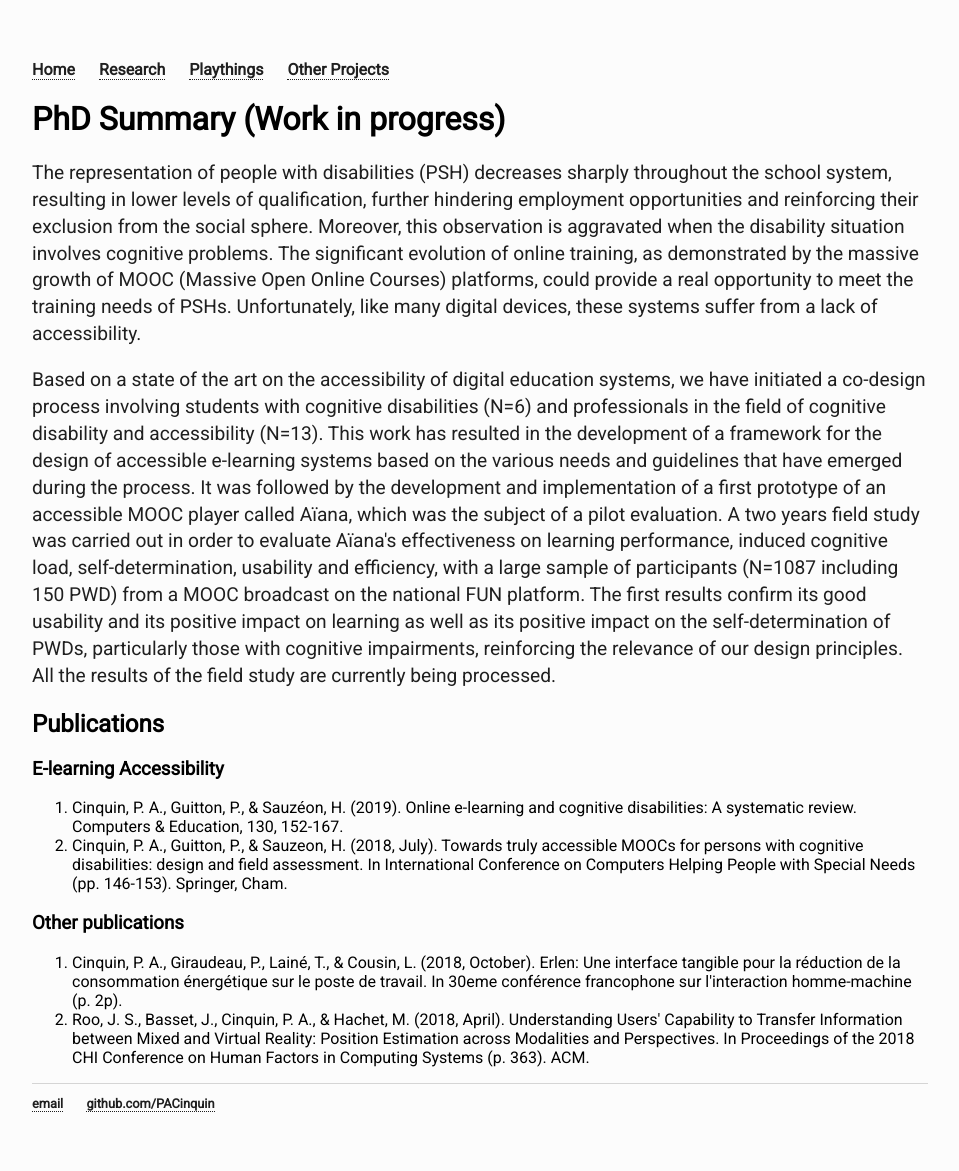
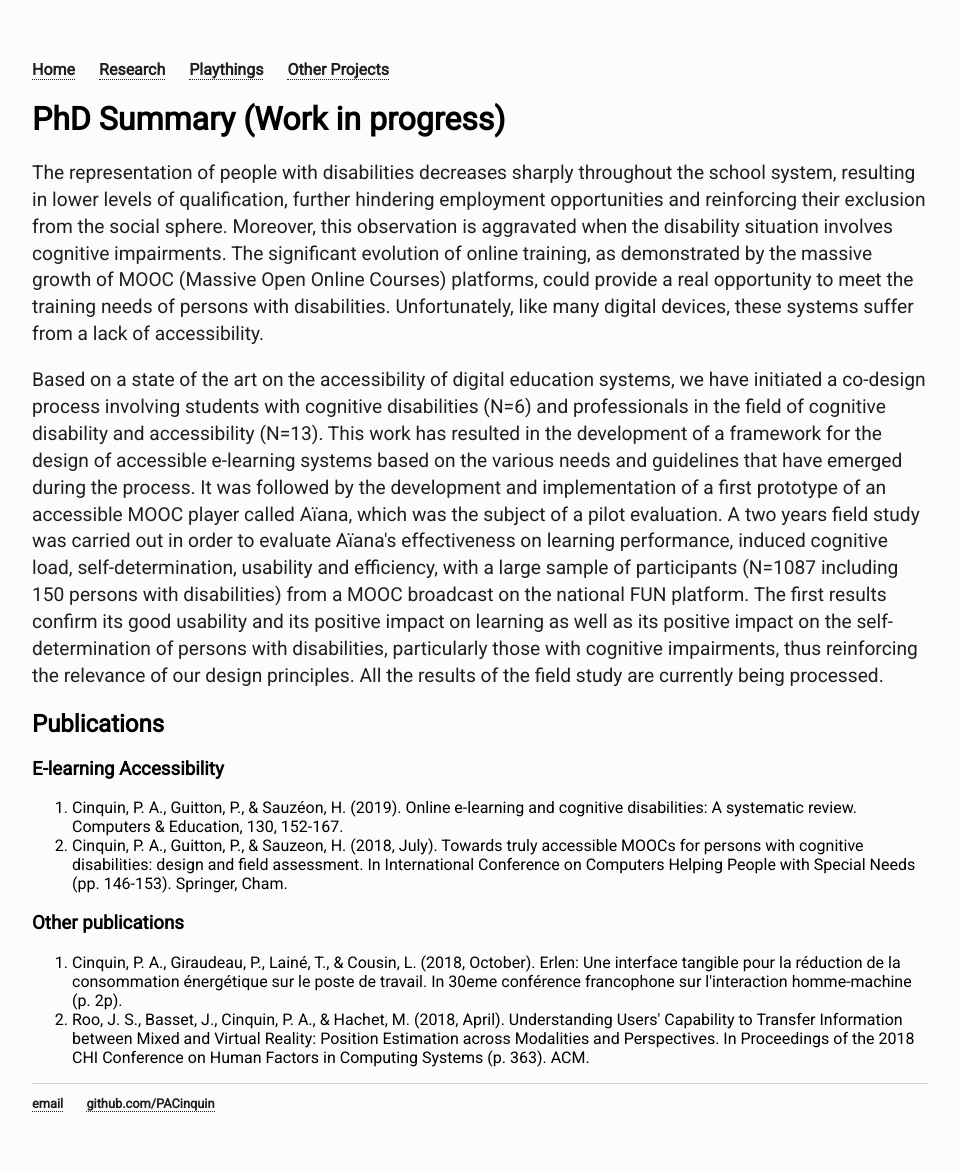
Before and after one commit to PACinquin/pacinquin.github.io, a Jekyll site: the page built from research.html, in a window 1280 px wide. Shown: the whole page, without its empty margins (160-1119 px from the left). Built offline with Jekyll 4.4.1, drawn with Linux system fonts in a browser that asks for light colours.

Commit message:
correction

```diff
--- a/research.html
+++ b/research.html
@@ -4,9 +4,9 @@ title: PAC website - Research
 ---
 <div class="blurb">
 	<h1>PhD Summary (Work in progress)</h1>
-	<p>The representation of people with disabilities (PSH) decreases sharply throughout the school system, resulting in lower levels of qualification, further hindering employment opportunities and reinforcing their exclusion from the social sphere. Moreover, this observation is aggravated when the disability situation involves cognitive problems. The significant evolution of online training, as demonstrated by the massive growth of MOOC (Massive Open Online Courses) platforms, could provide a real opportunity to meet the training needs of PSHs. Unfortunately, like many digital devices, these systems suffer from a lack of accessibility.</p>
+	<p>The representation of people with disabilities decreases sharply throughout the school system, resulting in lower levels of qualification, further hindering employment opportunities and reinforcing their exclusion from the social sphere. Moreover, this observation is aggravated when the disability situation involves cognitive impairments. The significant evolution of online training, as demonstrated by the massive growth of MOOC (Massive Open Online Courses) platforms, could provide a real opportunity to meet the training needs of persons with disabilities. Unfortunately, like many digital devices, these systems suffer from a lack of accessibility.</p>
 
-	<p>Based on a state of the art on the accessibility of digital education systems, we have initiated a co-design process involving students with cognitive disabilities (N=6) and professionals in the field of cognitive disability and accessibility (N=13). This work has resulted in the development of a framework for the design of accessible e-learning systems based on the various needs and guidelines that have emerged during the process. It was followed by the development and implementation of a first prototype of an accessible MOOC player called Aïana, which was the subject of a pilot evaluation. A two years field study was carried out in order to evaluate Aïana's effectiveness on learning performance, induced cognitive load, self-determination, usability and efficiency, with a large sample of participants (N=1087 including 150 PWD) from a MOOC broadcast on the national FUN platform. The first results confirm its good usability and its positive impact on learning as well as its positive impact on the self-determination of PWDs, particularly those with cognitive impairments, reinforcing the relevance of our design principles. All the results of the field study are currently being processed.</p>
+	<p>Based on a state of the art on the accessibility of digital education systems, we have initiated a co-design process involving students with cognitive disabilities (N=6) and professionals in the field of cognitive disability and accessibility (N=13). This work has resulted in the development of a framework for the design of accessible e-learning systems based on the various needs and guidelines that have emerged during the process. It was followed by the development and implementation of a first prototype of an accessible MOOC player called Aïana, which was the subject of a pilot evaluation. A two years field study was carried out in order to evaluate Aïana's effectiveness on learning performance, induced cognitive load, self-determination, usability and efficiency, with a large sample of participants (N=1087 including 150 persons with disabilities) from a MOOC broadcast on the national FUN platform. The first results confirm its good usability and its positive impact on learning as well as its positive impact on the self-determination of persons with disabilities, particularly those with cognitive impairments, thus reinforcing the relevance of our design principles. All the results of the field study are currently being processed.</p>
 	<h2>Publications</h2>
 	<h3>E-learning Accessibility</h3>
 	<ol type="1">
```
